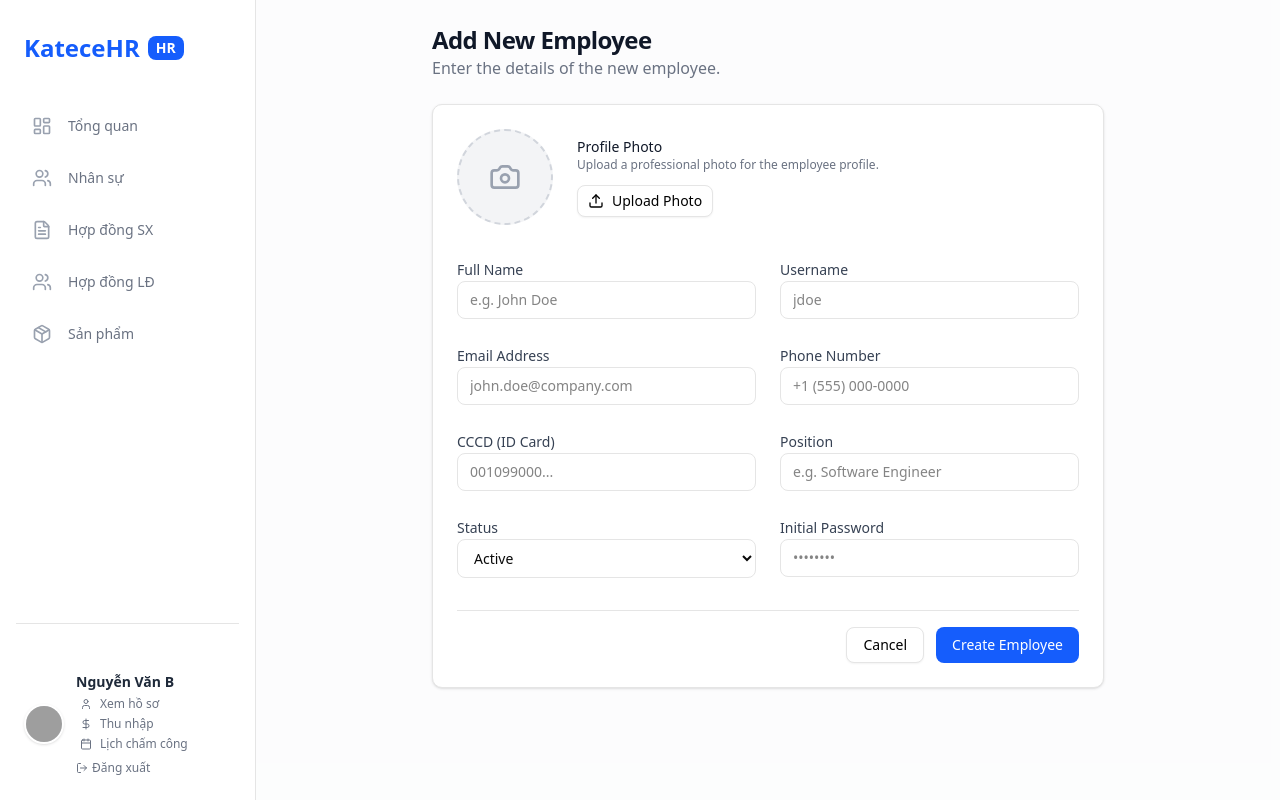
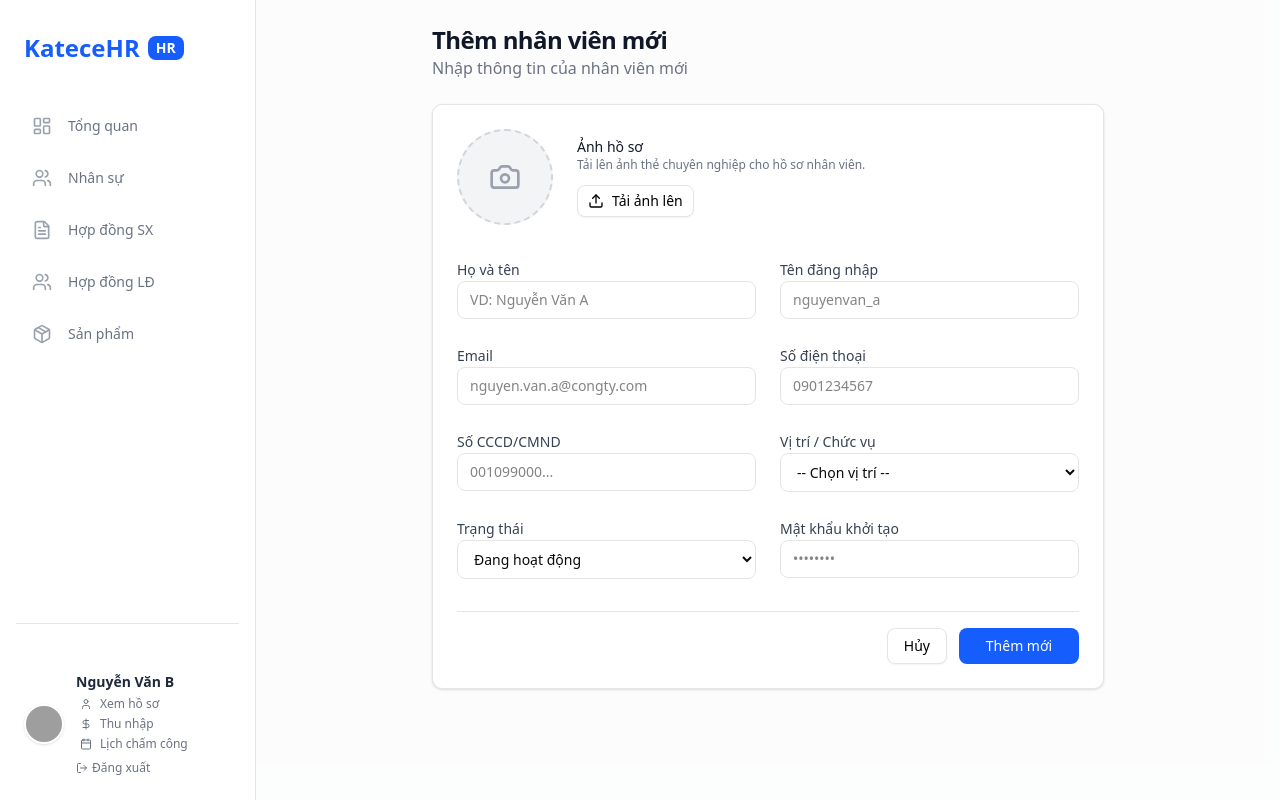
Before and after one commit to ChuongNguyenNHC/katece-hr, a Next.js app in the folder frontend/: page /hr/employees/new in a window 1280 px wide. Built offline with nearby package versions, Linux system fonts and the light colour scheme; grey boxes are pictures that could not be loaded.

Commit message:
fix some bugs

```diff
--- a/frontend/app/hr/employees/new/page.tsx
+++ b/frontend/app/hr/employees/new/page.tsx
@@ -17,8 +17,8 @@ export default function NewEmployeePage() {
   return (
     <div className="max-w-2xl mx-auto space-y-6">
       <div>
-        <h1 className="text-2xl font-bold tracking-tight text-gray-900">Add New Employee</h1>
-        <p className="text-gray-500">Enter the details of the new employee.</p>
+        <h1 className="text-2xl font-bold tracking-tight text-gray-900">Thêm nhân viên mới</h1>
+        <p className="text-gray-500">Nhập thông tin của nhân viên mới</p>
       </div>
 
       <div className="bg-white p-6 rounded-lg shadow-sm border">
--- a/frontend/components/employee-form.tsx
+++ b/frontend/components/employee-form.tsx
@@ -33,50 +33,50 @@ export function EmployeeForm({ initialData, onSubmit }: EmployeeFormProps) {
   };
 
   return (
-    <form onSubmit={handleSubmit} className="space-y-8">
+   <form onSubmit={handleSubmit} className="space-y-8">
       {/* Profile Photo Section (Visual only) */}
       <div className="flex items-center gap-6">
         <div className="h-24 w-24 rounded-full bg-gray-100 flex items-center justify-center border-2 border-dashed border-gray-300 text-gray-400">
              <Camera className="h-8 w-8" />
         </div>
         <div>
-            <h3 className="text-sm font-medium text-gray-900">Profile Photo</h3>
-            <p className="text-xs text-gray-500 mb-3">Upload a professional photo for the employee profile.</p>
+            <h3 className="text-sm font-medium text-gray-900">Ảnh hồ sơ</h3>
+            <p className="text-xs text-gray-500 mb-3">Tải lên ảnh thẻ chuyên nghiệp cho hồ sơ nhân viên.</p>
             <Button type="button" variant="outline" size="sm" className="gap-2">
                 <Upload className="h-3 w-3" />
-                Upload Photo
+                Tải ảnh lên
             </Button>
         </div>
       </div>
 
       <div className="grid gap-6 md:grid-cols-2">
         <div className="space-y-2 col-span-2 md:col-span-1">
-            <label className="text-sm font-medium text-gray-700">Full Name</label>
+            <label className="text-sm font-medium text-gray-700">Họ và tên</label>
             <input
                 name="fullName"
                 value={formData.fullName}
                 onChange={handleChange}
                 required
                 className="w-full px-3 py-2 border rounded-md focus:outline-none focus:ring-2 focus:ring-blue-500 text-sm"
-                placeholder="e.g. John Doe"
+                placeholder="VD: Nguyễn Văn A"
             />
         </div>
 
         <div className="space-y-2">
-            <label className="text-sm font-medium text-gray-700">Username</label>
+            <label className="text-sm font-medium text-gray-700">Tên đăng nhập</label>
             <input
                 name="username"
                 value={formData.username}
                 onChange={handleChange}
                 required
                 className="w-full px-3 py-2 border rounded-md focus:outline-none focus:ring-2 focus:ring-blue-500 text-sm"
-                placeholder="jdoe"
+                placeholder="nguyenvan_a"
                 disabled={!!initialData?.id} // Disable username edit if updating
             />
         </div>
 
         <div className="space-y-2">
-            <label className="text-sm font-medium text-gray-700">Email Address</label>
+            <label className="text-sm font-medium text-gray-700">Email</label>
             <input
                 name="email"
                 type="email"
@@ -84,22 +84,22 @@ export function EmployeeForm({ initialData, onSubmit }: EmployeeFormProps) {
                 onChange={handleChange}
                 required
                 className="w-full px-3 py-2 border rounded-md focus:outline-none focus:ring-2 focus:ring-blue-500 text-sm"
-                placeholder="john.doe@company.com"
+                placeholder="nguyen.van.a@congty.com"
             />
         </div>
         <div className="space-y-2">
-            <label className="text-sm font-medium text-gray-700">Phone Number</label>
+            <label className="text-sm font-medium text-gray-700">Số điện thoại</label>
             <input
                 name="phone"
                 value={formData.phone}
                 onChange={handleChange}
                 className="w-full px-3 py-2 border rounded-md focus:outline-none focus:ring-2 focus:ring-blue-500 text-sm"
-                placeholder="+1 (555) 000-0000"
+                placeholder="0901234567"
             />
         </div>
 
         <div className="space-y-2">
-            <label className="text-sm font-medium text-gray-700">CCCD (ID Card)</label>
+            <label className="text-sm font-medium text-gray-700">Số CCCD/CMND</label>
             <input
                 name="cccd"
                 value={formData.cccd}
@@ -111,33 +111,45 @@ export function EmployeeForm({ initialData, onSubmit }: EmployeeFormProps) {
         </div>
 
         <div className="space-y-2">
-            <label className="text-sm font-medium text-gray-700">Position</label>
-            <input
+            <label className="text-sm font-medium text-gray-700">Vị trí / Chức vụ</label>
+            <select
                 name="position"
                 value={formData.position}
                 onChange={handleChange}
                 required
-                className="w-full px-3 py-2 border rounded-md focus:outline-none focus:ring-2 focus:ring-blue-500 text-sm"
-                placeholder="e.g. Software Engineer"
-            />
+                className="w-full px-3 py-2 border rounded-md focus:outline-none focus:ring-2 focus:ring-blue-500 text-sm bg-white"
+            >
+                <option value="" disabled>-- Chọn vị trí --</option>
+                <option value="Công nhân may">Công nhân may</option>
+                <option value="Tổ trưởng chuyền">Tổ trưởng chuyền</option>
+                <option value="Thợ cắt">Thợ cắt</option>
+                <option value="KCS">KCS (Kiểm tra chất lượng)</option>
+                <option value="Thợ là">Thợ là</option>
+                <option value="Nhân viên kho">Nhân viên kho</option>
+                <option value="Kỹ thuật chuyền">Kỹ thuật chuyền</option>
+                <option value="Quản lý sản xuất">Quản lý sản xuất</option>
+                <option value="Kế toán">Kế toán</option>
+                <option value="Nhân sự">Nhân sự</option>
+                <option value="Bảo vệ">Bảo vệ</option>
+            </select>
         </div>
 
         <div className="space-y-2">
-            <label className="text-sm font-medium text-gray-700">Status</label>
+            <label className="text-sm font-medium text-gray-700">Trạng thái</label>
             <select
                 name="trangThaiTaiKhoan"
                 value={formData.trangThaiTaiKhoan}
                 onChange={handleChange}
                 className="w-full px-3 py-2 border rounded-md focus:outline-none focus:ring-2 focus:ring-blue-500 text-sm bg-white"
             >
-                <option value="active">Active</option>
-                <option value="inactive">Inactive</option>
+                <option value="active">Đang hoạt động</option>
+                <option value="inactive">Ngưng hoạt động</option>
             </select>
         </div>
 
         {!initialData?.id && (
             <div className="space-y-2">
-                <label className="text-sm font-medium text-gray-700">Initial Password</label>
+                <label className="text-sm font-medium text-gray-700">Mật khẩu khởi tạo</label>
                 <input
                     name="password"
                     type="password"
@@ -152,9 +164,9 @@ export function EmployeeForm({ initialData, onSubmit }: EmployeeFormProps) {
       </div>
 
       <div className="flex justify-end gap-3 pt-4 border-t">
-        <Button variant="outline" type="button" onClick={() => window.history.back()}>Cancel</Button>
+        <Button variant="outline" type="button" onClick={() => window.history.back()}>Hủy</Button>
         <Button type="submit" className="bg-blue-600 hover:bg-blue-700 text-white min-w-[120px]">
-            {initialData?.id ? "Update Employee" : "Create Employee"}
+            {initialData?.id ? "Cập nhật" : "Thêm mới"}
         </Button>
       </div>
     </form>
```
